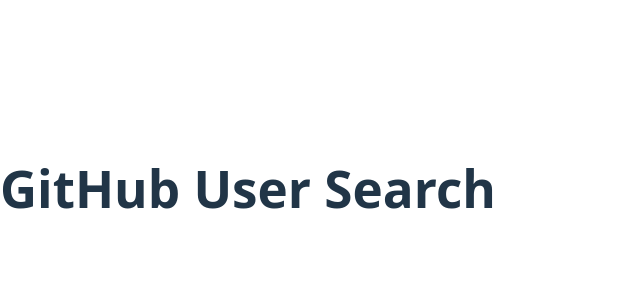
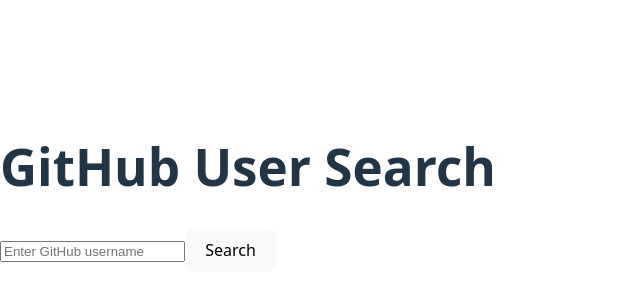
Before and after one commit to melitamiloka-art/alx-fe-reactjs, a React (Vite) app in the folder github-user-search/: page / in a window 1280 px wide. Shown: the part 212-512 px from the top of the page, without its empty margins (0-640 px from the left). Built offline with nearby package versions, Linux system fonts and the light colour scheme.

Commit message:
Add github-user-search

```diff
--- a/github-user-search/package.json
+++ b/github-user-search/package.json
@@ -19,10 +19,13 @@
     "@types/react": "^19.2.5",
     "@types/react-dom": "^19.2.3",
     "@vitejs/plugin-react": "^5.1.1",
+    "autoprefixer": "^10.4.24",
     "eslint": "^9.39.1",
     "eslint-plugin-react-hooks": "^7.0.1",
     "eslint-plugin-react-refresh": "^0.4.24",
     "globals": "^16.5.0",
+    "postcss": "^8.5.6",
+    "tailwindcss": "^4.1.18",
     "vite": "^7.2.4"
   }
 }
--- a/github-user-search/src/App.jsx
+++ b/github-user-search/src/App.jsx
@@ -1,9 +1,11 @@
-import React from "react";
+import React from 'react';
+import Search from './components/Search';
 
 function App() {
   return (
-    <div>
+    <div className="App">
       <h1>GitHub User Search</h1>
+      <Search />
     </div>
   );
 }
--- /dev/null
+++ b/github-user-search/src/components/Search.jsx
@@ -0,0 +1,58 @@
+import React, { useState } from 'react';
+import { fetchUserData } from '../services/githubService';
+
+const Search = () => {
+  const [username, setUsername] = useState('');
+  const [userData, setUserData] = useState(null);
+  const [loading, setLoading] = useState(false);
+  const [error, setError] = useState('');
+
+  // Handle form submission
+  const handleSearch = async (e) => {
+    e.preventDefault();
+    setLoading(true);
+    setError('');
+    setUserData(null);
+
+    try {
+      const data = await fetchUserData(username);
+      setUserData(data);
+    } catch (err) {
+      setError('Looks like we cant find the user');
+    } finally {
+      setLoading(false);
+    }
+  };
+
+  return (
+    <div className="search-container">
+      <form onSubmit={handleSearch}>
+        <input
+          type="text"
+          placeholder="Enter GitHub username"
+          value={username}
+          onChange={(e) => setUsername(e.target.value)}
+          className="input"
+        />
+        <button type="submit" className="button">
+          Search
+        </button>
+      </form>
+
+      {loading && <p>Loading...</p>}
+      {error && <p className="error">{error}</p>}
+      {userData && (
+        <div className="user-profile">
+          <img src={userData.avatar_url} alt="Avatar" />
+          <h2>{userData.name}</h2>
+          <p>{userData.bio}</p>
+          <a href={userData.html_url} target="_blank" rel="noopener noreferrer">
+            View Profile
+          </a>
+        </div>
+      )}
+    </div>
+  );
+};
+
+export default Search;
--- /dev/null
+++ b/github-user-search/src/services/githubService.js
@@ -0,0 +1,6 @@
+import axios from 'axios';
+
+export const fetchUserData = async (username) => {
+  const response = await axios.get(`https://api.github.com/users/${username}`);
+  return response.data;
+};
```
Also changed, not shown: 1 other file (tests, documents, lock files or other folders).
